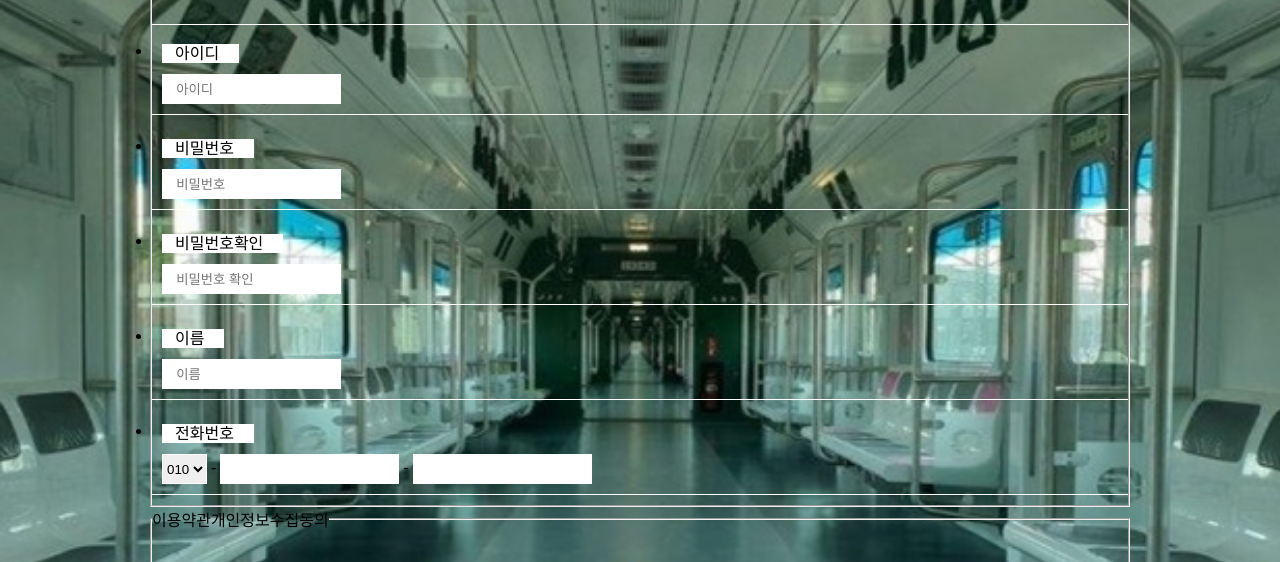
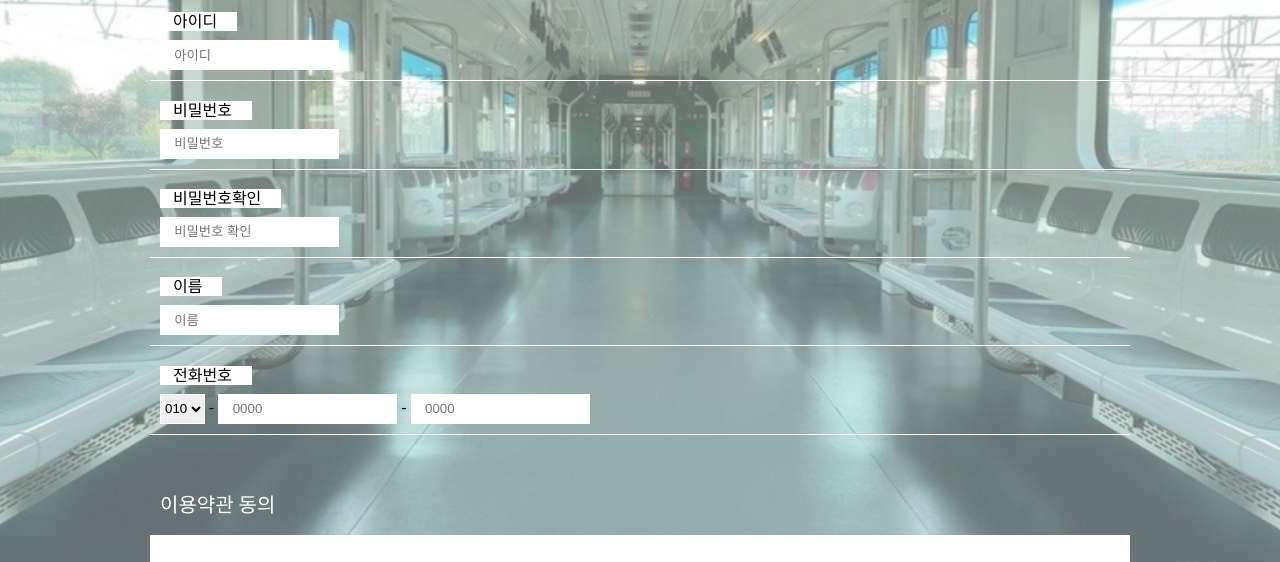
Before and after one commit to leehj04271/test03, a plain HTML site: page join.html in a window 1280 px wide. Shown: the part 238-800 px from the top of the page. Drawn offline with Linux system fonts and the light colour scheme.

Commit message:
Add files via upload

```diff
--- a/join.html
+++ b/join.html
@@ -1,61 +1,20 @@
 <!DOCTYPE html>
 <html lang="ko">
 <head>
+    <meta charset="UTF-8">
+    <meta name="viewport" content="width=device-width, initial-scale=1.0">
+    <link rel="stylesheet" href="./css/reset.css">
     <link rel="stylesheet" href="./css/join.css">
     <title>join</title>
 </head>
 <body>
-
+    <div id="wrap">
         <section id="section" class="joinPage">
             <div class="joinBox row">
                 <h2>회원가입</h2>
                 <form action="#none" method="post">
                     <fieldset>
                         <h3>기본정보</h3>
-                        <!-- <table>
-                            <colgroup>
-                                <col>
-                                <col>
-                            </colgroup>
-                            <tbody>
-                                <tr>
-                                    <th><label for="idbox">아이디</label></th>
-                                    <td>
-                                        <input type="text" id="idbox" name="idbox">
-                                    </td>
-                                </tr>
-                                <tr>
-                                    <th><label for="pwbox">비밀번호</label></th>
-                                    <td>
-                                        <input type="password" id="pwbox" name="pwbox">
-                                    </td>
-                                </tr>
-                                <tr>
-                                    <th><label for="pwboxok">비밀번호확인</label></th>
-                                    <td>
-                                        <input type="password" id="pwboxok">
-                                    </td>
-                                </tr>
-                                <tr>
-                                    <th><label for="irum">이름</label></th>
-                                    <td>
-                                        <input type="text" id="irum" name="irum">
-                                    </td>
-                                </tr>
-                                <tr>
-                                    <th><label for="hp">휴대전화</label></th>
-                                    <td>
-                                        <select name="hp" id="hp">
-                                            <option value="010">010</option>
-                                        </select>
-                                        -
-                                        <input type="text" id="hp1" name="hp1">
-                                        -
-                                        <input type="text" id="hp2" name="hp2">
-                                    </td>
-                                </tr>
-                            </tbody>
-                        </table> -->
                         <ul>
                             <li class="cf">
                                 <label for="idbox" class="ooo">아이디</label>
@@ -88,16 +47,16 @@
                                         <option value="010">010</option>
                                     </select>
                                     -
-                                    <input type="text" id="hp1" name="hp1">
+                                    <input type="text" id="hp1" name="hp1" placeholder="0000">
                                     -
-                                    <input type="text" id="hp2" name="hp2">
+                                    <input type="text" id="hp2" name="hp2" placeholder="0000">
                                 </div>
                             </li>
                         </ul>
                     </fieldset>
                     <fieldset>
                         <legend>이용약관개인정보수집동의</legend>
-                        <h3>이용약관 동의</h3>
+                        <h3 class="hh">이용약관 동의</h3>
                         <div class="agree">
                             <div class="guide">
                                 Lorem, ipsum dolor sit amet consectetur adipisicing elit. Facilis expedita provident sint iure, fugit est aspernatur harum ipsum tenetur minus tempore, magni eveniet quibusdam magnam repellendus ea architecto culpa earum!
@@ -121,6 +80,6 @@
                 </form>
             </div>
         </section>
-
+    </div>
 </body>
 </html>
--- a/login.html
+++ b/login.html
@@ -5,7 +5,7 @@
     <meta http-equiv="X-UA-Compatible" content="IE=edge">
     <meta name="viewport" content="width=device-width, initial-scale=1.0">
     <title>login</title>
-    <link rel="stylesheet" href="css/login.css">
+    <link rel="stylesheet" href="./css/login.css">
 </head>
 <body>
     <div id="login">
@@ -38,20 +38,5 @@
             </form>
         </div>
     </div>
-
-    <script defer>
-        function activeLink(e) {
-            $("#wrap").load('./join.html');
-
-            return false;
-
-
-        }
-
-
-
-        $('#wrap').on('click', '.atext a', activeLink)
-
-    </script>
 </body>
 </html>
```
